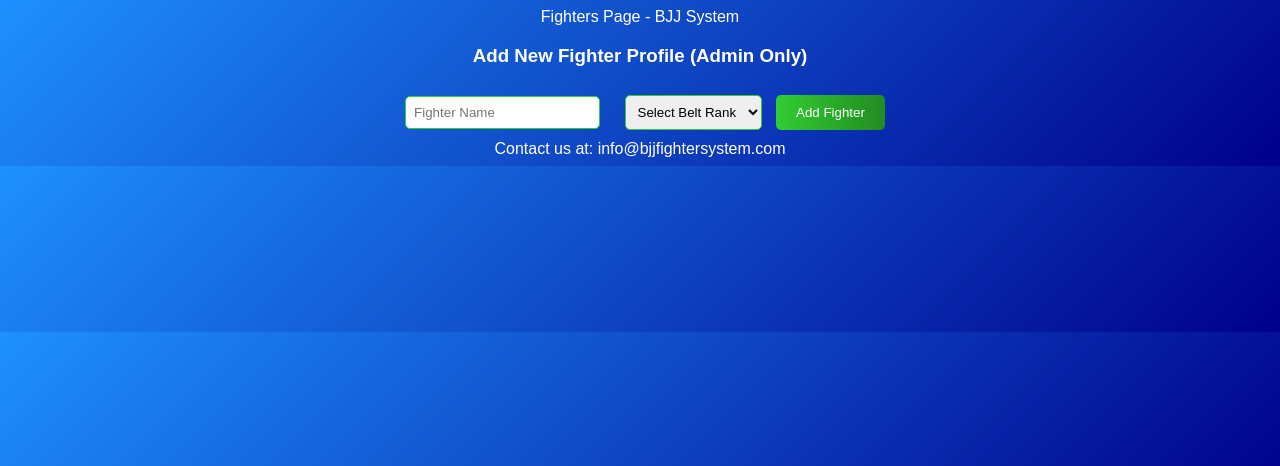
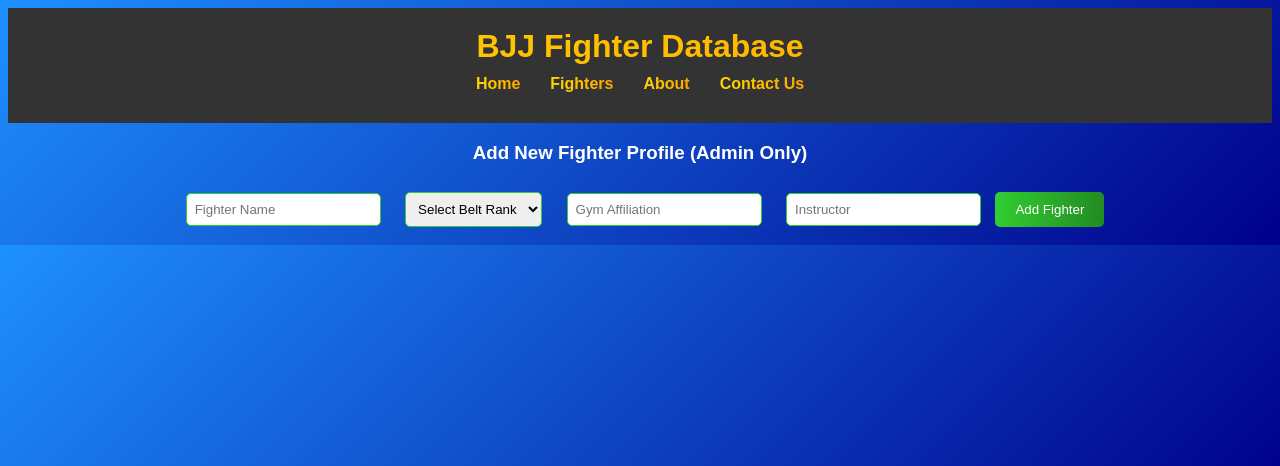
Before and after one commit to blouderbback8/Initial-PHP-Website, a PHP site: page /fighters_page.php in a window 1280 px wide. Shown: the top 466 px of the page. Run offline with PHP 8.4, Linux system fonts and the light colour scheme.

Commit message:
Added some headers and styles

```diff
--- a/fighters_page.php
+++ b/fighters_page.php
@@ -11,21 +11,24 @@ if ($conn->connect_error) {
     die("Connection failed: " . $conn->connect_error);
 }
 
-// Add new person (fighter) to the database
+// Add new fighter to the database
 if ($_SERVER["REQUEST_METHOD"] == "POST") {
     $fighter_name = $_POST['fighter_name'];
     $belt_rank = $_POST['belt_rank'];
+    $gym_affiliation = $_POST['gym_affiliation'];
+    $instructor = $_POST['instructor'];
 
-    $sql = "INSERT INTO Fighters (name, belt_rank) VALUES (?, ?)";
-    $stmt = $conn->prepare($sql);
-    $stmt->bind_param("ss", $fighter_name, $belt_rank);
+    $sql = "INSERT INTO fighters (name, belt_rank, gym, instructor) VALUES ('$fighter_name', '$belt_rank', '$gym_affiliation', '$instructor')";
 
-    if ($stmt->execute()) {
+    if ($conn->query($sql) === TRUE) {
         echo "<script>alert('New fighter added successfully!');</script>";
     } else {
-        echo "Error: " . $stmt->error;
+        if ($conn->errno == 1062) { // Duplicate entry error code
+            echo "<script>alert('Error: Fighter with this name already exists.');</script>";
+        } else {
+            echo "Error: " . $conn->error;
+        }
     }
-    $stmt->close();
 }
 ?>
 
@@ -38,8 +41,20 @@ if ($_SERVER["REQUEST_METHOD"] == "POST") {
     <link rel="stylesheet" href="style.css">
 </head>
 <body>
-    <div class="header">Fighters Page - BJJ System</div>
+    <!-- Header Section with Navigation Links -->
+    <div class="header">
+        <h1>BJJ Fighter Database</h1>
+        <nav>
+            <ul>
+                <li><a href="index.php">Home</a></li>
+                <li><a href="fighters_page.php">Fighters</a></li>
+                <li><a href="about.php">About</a></li>
+                <li><a href="contacts.php">Contact Us</a></li>
+            </ul>
+        </nav>
+    </div>
 
+    <!-- Main Content Section -->
     <div class="main">
         <div class="fighter-form">
             <h3>Add New Fighter Profile (Admin Only)</h3>
@@ -53,15 +68,41 @@ if ($_SERVER["REQUEST_METHOD"] == "POST") {
                     <option value="brown">Brown</option>
                     <option value="black">Black</option>
                 </select>
+                <input type="text" name="gym_affiliation" placeholder="Gym Affiliation" required>
+                <input type="text" name="instructor" placeholder="Instructor" required>
                 <button type="submit">Add Fighter</button>
             </form>
         </div>
     </div>
 
-    <div class="footer">Contact us at: info@bjjfightersystem.com</div>
+    <style>
+        /* Basic styling for header and navigation */
+        .header {
+            background-color: #333;
+            color: white;
+            padding: 20px;
+            text-align: center;
+        }
+        .header nav ul {
+            list-style: none;
+            padding: 0;
+            display: flex;
+            justify-content: center;
+        }
+        .header nav ul li {
+            margin: 0 15px;
+        }
+        .header nav ul li a {
+            color: white;
+            text-decoration: none;
+            font-weight: bold;
+        }
+        .header nav ul li a:hover {
+            text-decoration: underline;
+        }
+    </style>
+
+    <!-- Close the database connection -->
+    <?php $conn->close(); ?>
 </body>
 </html>
-
-<?php
-$conn->close();
-?>
--- a/style.css
+++ b/style.css
@@ -101,3 +101,63 @@ button:hover {
 .email-link:hover {
     color: #FFA500;
 }
+
+.header {
+    background-color: #333;
+    color: #fff;
+    padding: 10px;
+    text-align: center;
+}
+
+.header h1 {
+    margin: 0;
+    color: #fff;
+}
+
+.header nav ul {
+    list-style-type: none;
+    padding: 0;
+    margin: 10px 0;
+}
+
+.header nav ul li {
+    display: inline;
+    margin-right: 15px;
+}
+
+.header nav ul li a {
+    color: #fff;
+    text-decoration: none;
+}
+
+.header nav ul li a:hover {
+    text-decoration: underline;
+}
+
+/* Basic styling for the header */
+.header {
+    background-color: #333;
+    color: white;
+    padding: 20px;
+    text-align: center;
+}
+
+.header nav ul {
+    list-style-type: none;
+    padding: 0;
+}
+
+.header nav ul li {
+    display: inline;
+    margin-right: 15px;
+}
+
+.header nav ul li a {
+    color: white;
+    text-decoration: none;
+    font-weight: bold;
+}
+
+.header nav ul li a:hover {
+    text-decoration: underline;
+}
```
Also changed, not shown: index.php (+14 -0 lines).
